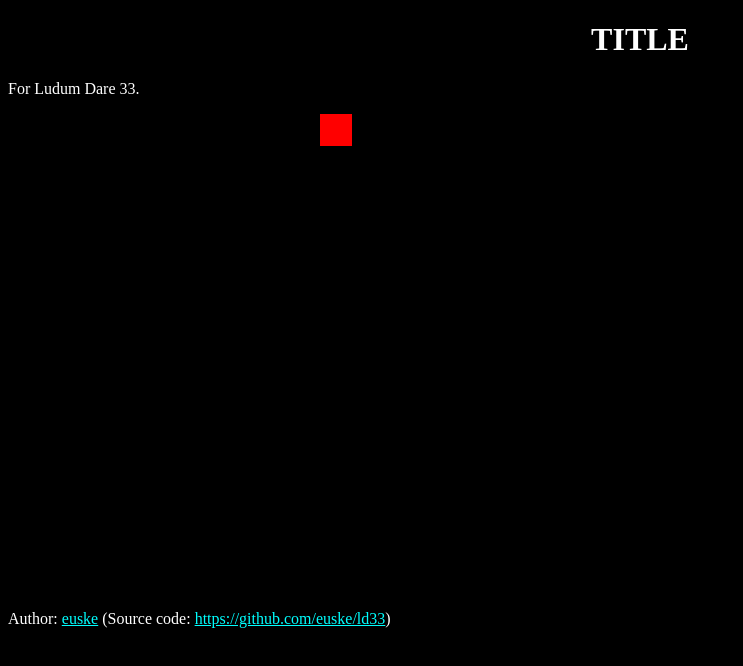
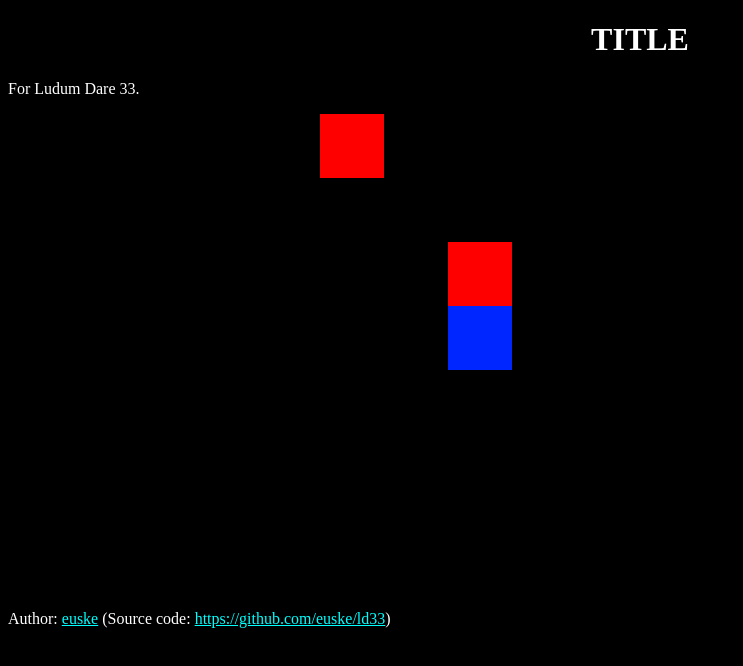
Before and after one commit to euske/ld33, a plain HTML site: page index.html in a window 1280 px wide. Shown: the whole page, without its empty margins (0-743 px from the left). Drawn offline with Linux system fonts and the light colour scheme.

Commit message:
Tilemap scrolling.

```diff
--- a/index.html
+++ b/index.html
@@ -7,6 +7,7 @@
 <style>
 b { font-size: 120%; }
 </style>
+<script language="javascript" src="src/const.js"></script>
 <script language="javascript" src="src/utils.js"></script>
 <script language="javascript" src="src/geom.js"></script>
 <script language="javascript" src="src/tilemap.js"></script>
--- /dev/null
+++ b/src/const.js
@@ -0,0 +1,27 @@
+// const.js
+
+// [GAME SPECIFIC CODE]
+
+S = {
+  PLAYER: 0,
+  SHADOW: 1,
+  THINGY: 2,
+  YAY: 3,
+  ENEMY: 4,
+};
+
+T = {
+  NONE: 0,
+  BLOCK: 1,
+  COLLECTIBLE: 2,
+  LADDER: 2,
+
+  // isObstacle: Blocks moving and cannot be overlapped. e.g. brick.
+  isObstacle: function (c) { return (c < 0 || c == T.BLOCK); },
+  // isStoppable: Stops falling but can move onto it if forced. e.g. hay, ladder.
+  isStoppable: function (c) { return (c < 0 || c == T.BLOCK || c == T.LADDER); },
+  // isGrabbable: Allows climing by holding it. e.g. ladder.
+  isGrabbable: function (c) { return (c == T.LADDER); },
+  // isCollectible: Something to score.
+  isCollectible: function (c) { return (c == T.COLLECTIBLE); },
+};
--- a/src/game.js
+++ b/src/game.js
@@ -17,11 +17,10 @@ function Game(framerate, frame, images, audios, labels)
   // [GAME SPECIFIC CODE]
   //this.sprites = this.images.sprites;
   this.sprites = null;
-  //this.tiles = this.images.tiles;
-  this.tiles = null;
+  this.tiles = this.images.tiles;
 
   // Initialize the off-screen bitmap.
-  var scale = 2;
+  var scale = 4;
   this.screen = createCanvas(this.frame.width/scale,
 			     this.frame.height/scale);
   this.ctx = getEdgeyContext(this.screen);
--- a/src/scene.js
+++ b/src/scene.js
@@ -99,7 +99,36 @@ Level.prototype.init = function ()
   this.colliders = [];
   this.ticks = 0;
 
+  var game = this.game;
   this.tilesize = 16;
+  this.window = new Rectangle(0, 0, game.screen.width, game.screen.height);
+  this.world = new Rectangle(0, 0, game.screen.width, game.screen.height);
+
+  var map = copyArray([
+    [0,0,0,0, 0,0,0,0, 0,0,0,0, 0,0,0,0, 0,0,0,0],
+    [0,0,0,0, 0,0,0,0, 0,0,0,0, 0,0,0,0, 0,0,0,0],
+    [0,0,1,0, 0,0,0,0, 0,0,0,0, 0,0,0,0, 0,0,0,0],
+    [0,0,2,0, 0,0,0,0, 0,0,0,0, 0,0,0,0, 0,0,0,0],
+    [0,0,0,0, 0,0,0,0, 0,0,0,0, 2,2,0,0, 0,0,0,0],
+
+    [0,0,0,0, 0,0,0,0, 0,0,0,0, 1,1,0,0, 0,0,0,0],
+    [0,0,0,0, 0,0,0,0, 0,0,0,0, 0,0,0,0, 0,0,0,0],
+    [0,0,0,0, 0,0,0,0, 0,0,2,1, 0,0,0,0, 0,2,2,0],
+    [0,0,0,0, 0,0,0,0, 1,1,1,1, 0,0,0,0, 0,0,0,0],
+    [0,0,0,0, 0,0,0,0, 0,0,0,0, 0,0,0,0, 0,0,0,0],
+
+    [0,0,1,1, 1,1,0,0, 0,0,0,0, 0,0,0,0, 0,0,0,0],
+    [0,0,0,0, 0,0,0,0, 0,0,0,0, 0,0,0,0, 0,0,0,0],
+    [0,0,0,0, 0,0,0,0, 1,1,0,0, 0,0,0,0, 1,1,0,0],
+    [0,0,0,0, 1,0,0,0, 0,0,2,0, 0,2,0,0, 0,0,0,0],
+    [1,1,1,1, 1,1,1,1, 1,1,1,1, 1,1,1,1, 1,1,1,1],
+  ]);
+  this.tilemap = new TileMap(this.tilesize, map);
+  this.world.width = this.tilemap.width * this.tilesize;
+  this.world.height = this.tilemap.height * this.tilesize;
+  this.window.width = Math.min(this.world.width, this.window.width);
+  this.window.height = Math.min(this.world.height, this.window.height);
+
   this.player = new Player(new Rectangle(0, 0, this.tilesize, this.tilesize));
   this.addObject(this.player);
 };
@@ -114,16 +143,82 @@ Level.prototype.update = function ()
   this.ticks++;
 };
 
+Level.prototype.setCenter = function (rect)
+{
+  if (this.window.width < rect.width) {
+    this.window.x = (rect.width-this.window.width)/2;
+  } else if (rect.x < this.window.x) {
+    this.window.x = rect.x;
+  } else if (this.window.x+this.window.width < rect.x+rect.width) {
+    this.window.x = rect.x+rect.width - this.window.width;
+  }
+  if (this.window.height < rect.height) {
+    this.window.y = (rect.height-this.window.height)/2;
+  } else if (rect.y < this.window.y) {
+    this.window.y = rect.y;
+  } else if (this.window.y+this.window.height < rect.y+rect.height) {
+    this.window.y = rect.y+rect.height - this.window.height;
+  }
+  this.window.x = clamp(0, this.window.x, this.world.width-this.window.width);
+  this.window.y = clamp(0, this.window.y, this.world.height-this.window.height);
+};
+
 Level.prototype.render = function (ctx, bx, by)
 {
   // [OVERRIDE]
   Scene.prototype.render.call(this, ctx, bx, by);
 
-  // Draw the sprites.
+  var tilesize = this.tilesize;
+  var window = this.window;
+  var tilemap = this.tilemap;
+  var x0 = Math.floor(window.x/tilesize);
+  var y0 = Math.floor(window.y/tilesize);
+  var x1 = Math.ceil((window.x+window.width)/tilesize);
+  var y1 = Math.ceil((window.y+window.height)/tilesize);
+  var fx = x0*tilesize-window.x;
+  var fy = y0*tilesize-window.y;
+
+  // Set the drawing order.
+  var objs = [];
   for (var i = 0; i < this.sprites.length; i++) {
     var obj = this.sprites[i];
     if (obj.scene !== this) continue;
-    obj.render(ctx, bx, by);
+    if (obj.bounds === null) continue;
+    var bounds = obj.bounds;
+    if (bounds.overlap(window)) {
+      var x = Math.floor((bounds.x+bounds.width/2)/tilesize);
+      var y = Math.floor((bounds.y+bounds.height/2)/tilesize);
+      var k = x+','+y;
+      if (!objs.hasOwnProperty(k)) {
+	objs[k] = [];
+      }
+      objs[k].push(obj);
+    }
+  }
+
+  // Draw the tilemap.
+  var ft = function (x,y) {
+    var k = x+','+y;
+    if (objs.hasOwnProperty(k)) {
+      var r = objs[k];
+      for (var i = 0; i < r.length; i++) {
+	var a = r[i];
+	a.render(ctx, bx-window.x, by-window.y);
+      }
+    }
+    return tilemap.get(x,y);
+  };
+  tilemap.renderFromBottomLeft(
+    ctx, this.game.tiles, ft,
+    bx+fx, by+fy, x0, y0, x1-x0+1, y1-y0+1);
+
+  // Draw floating objects.
+  for (var i = 0; i < this.sprites.length; i++) {
+    var obj = this.sprites[i];
+    if (obj.scene !== this) continue;
+    if (obj.bounds === null) {
+      obj.render(ctx, bx, by);
+    }
   }
 };
 
@@ -187,6 +282,8 @@ Level.prototype.cleanObjects = function (objs)
 Level.prototype.move = function (vx, vy)
 {
   this.player.move(vx, vy);
+  var rect = this.player.bounds.inflate(this.window.width/2, this.window.height/2);
+  this.setCenter(rect);
 };
 
 Level.prototype.action = function (action)
```
Also changed, not shown: assets/tiles.png (added).
